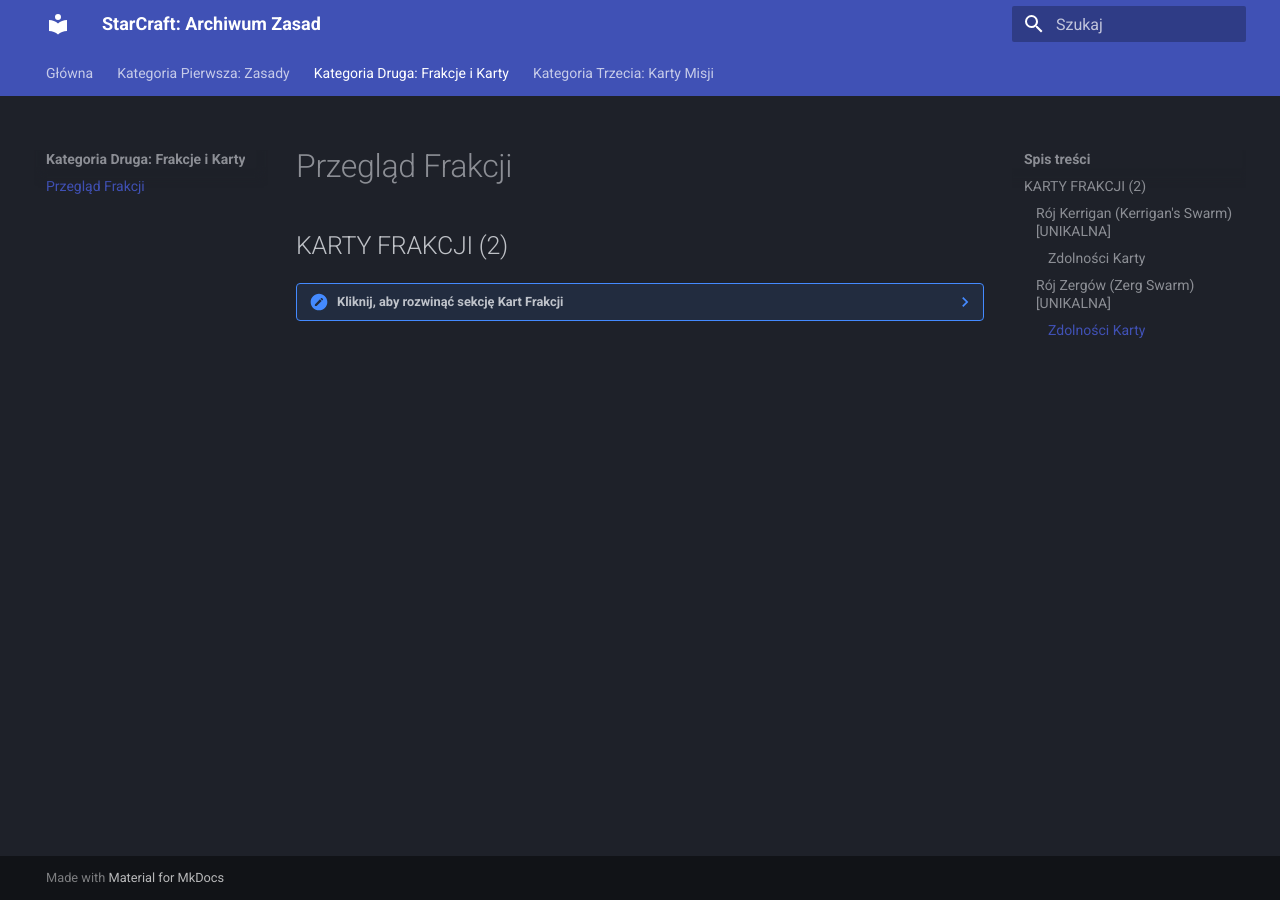
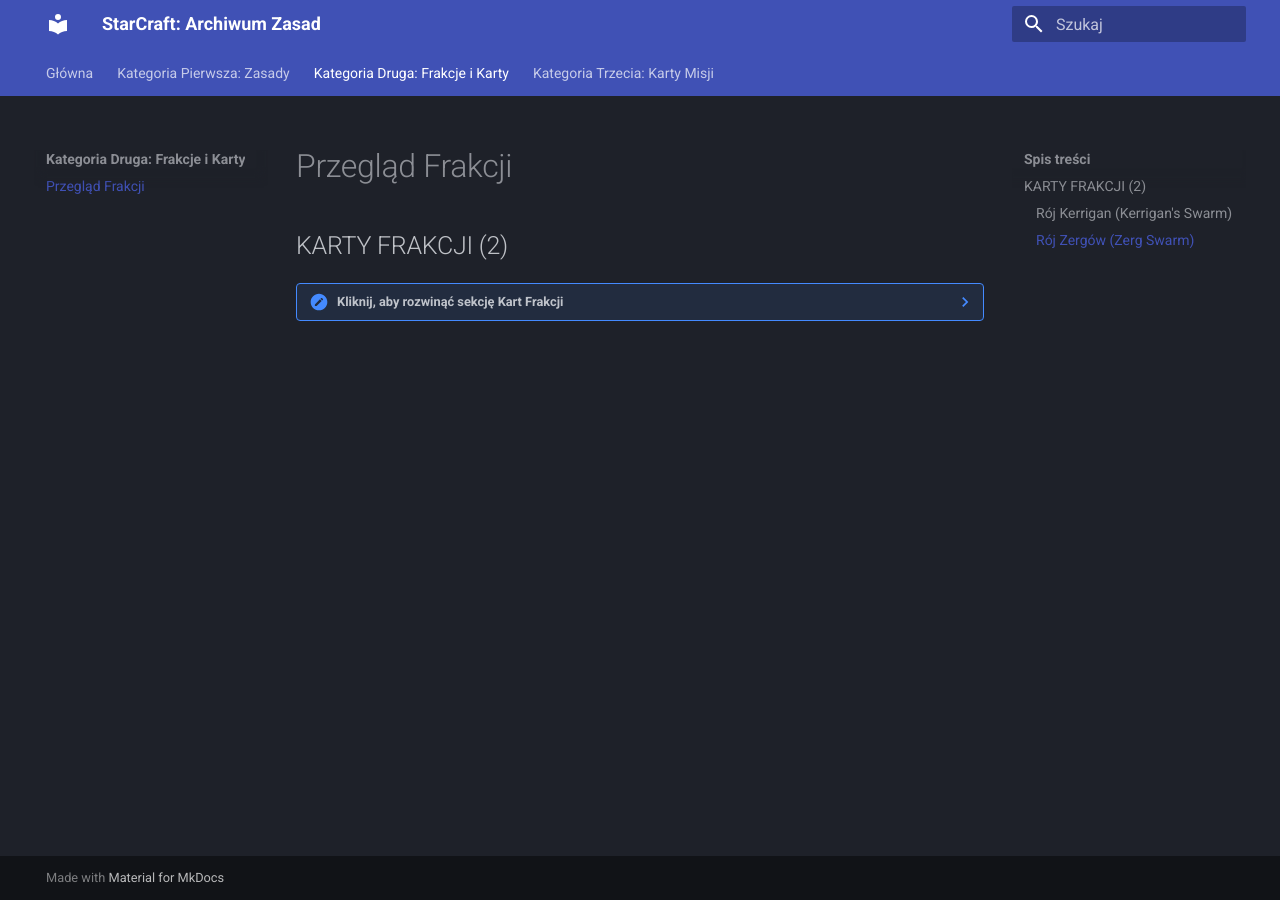
Before and after one commit to Ch3rryPL/sctmg_pl, an MkDocs documentation site: the page built from docs/frakcje/index.md, in a window 1280 px wide. Built offline with MkDocs 1.6.1 and Material for MkDocs 9.7.7, drawn with Linux system fonts in a browser that asks for light colours.

Commit message:
Update index.md

```diff
--- a/docs/frakcje/index.md
+++ b/docs/frakcje/index.md
@@ -3,7 +3,7 @@
 ??? note "Kliknij, aby rozwinąć sekcję Kart Frakcji"
 
     ??? info "Rój Kerrigan (Kerrigan's Swarm) [UNIKALNA]"
-        ### Rój Kerrigan (Kerrigan's Swarm) [UNIKALNA]
+        ### Rój Kerrigan (Kerrigan's Swarm)
         *Karta Frakcji*
 
         **Statystyki:**
@@ -13,7 +13,7 @@
         * **MIEJSCE ELITARNE:** 2
         * **MIEJSCE BAZOWE:** 3
 
-        #### Zdolności Karty
+        **Zdolności Karty**
 
         ??? note "Dowolna Faza"
             ??? quote "Dzika Mutacja (Aktywna)"
@@ -27,7 +27,7 @@
                 Jeśli na polu bitwy nie ma **PRZYJAZNEGO** Czerwia Omega, **UMIEŚĆ PRZYJAZNĄ JEDNOSTKĘ** Czerwia Omega w dowolnym miejscu na POZIOMIE GRUNTU pola bitwy, w odległości większej niż 10" od jakiegokolwiek **WROGIEGO** modelu. W tej Rundzie Czerw Omega nie jest uprawniony do używania swoich **ZDOLNOŚCI SPECJALNYCH** (z wyłączeniem Struktury).
 
     ??? info "Rój Zergów (Zerg Swarm) [UNIKALNA]"
-        ### Rój Zergów (Zerg Swarm) [UNIKALNA]
+        ### Rój Zergów (Zerg Swarm)
         *Karta Frakcji*
 
         **Statystyki:**
@@ -37,7 +37,7 @@
         * **MIEJSCE BAZOWE:** 3
         * **MIEJSCE WSPARCIA:** 1
 
-        #### Zdolności Karty
+        **Zdolności Karty**
 
         ??? note "Dowolna Faza"
             ??? quote "Instynkt Szczepu (Reakcja)"
```
